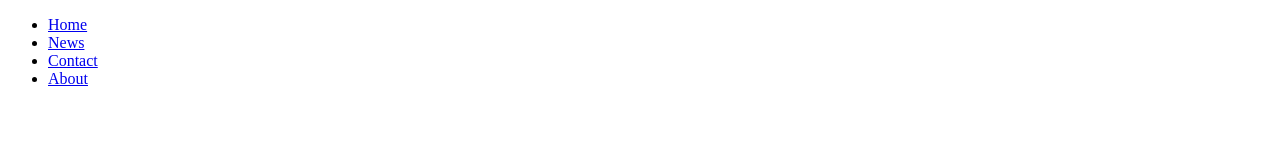
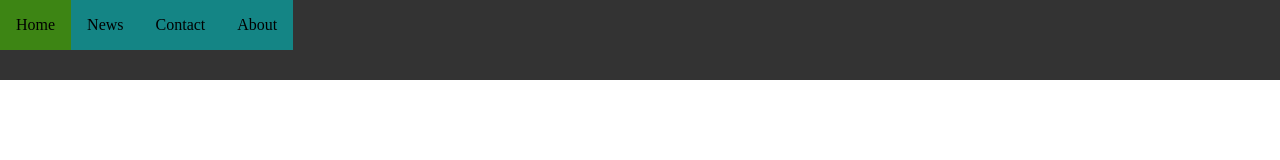
Before and after one commit to eabc2318/Projet-Web-But, a plain HTML site: page navbar.html in a window 1280 px wide. Drawn offline with Linux system fonts and the light colour scheme.

Commit message:
Lien du css navbar avec le navabr html

```diff
--- a/navbar.html
+++ b/navbar.html
@@ -4,7 +4,7 @@
     <!-- jambon beurre-->
     <title>BrainRot</title>
 	<meta charset="utf-8">
-    <link rel="stylesheet" href="style.css">
+    <link rel="stylesheet" href="/css/style-navbar.css">
     <link rel="icon" type="image/png" href="favicon copy.png">
 
 </head>
```
